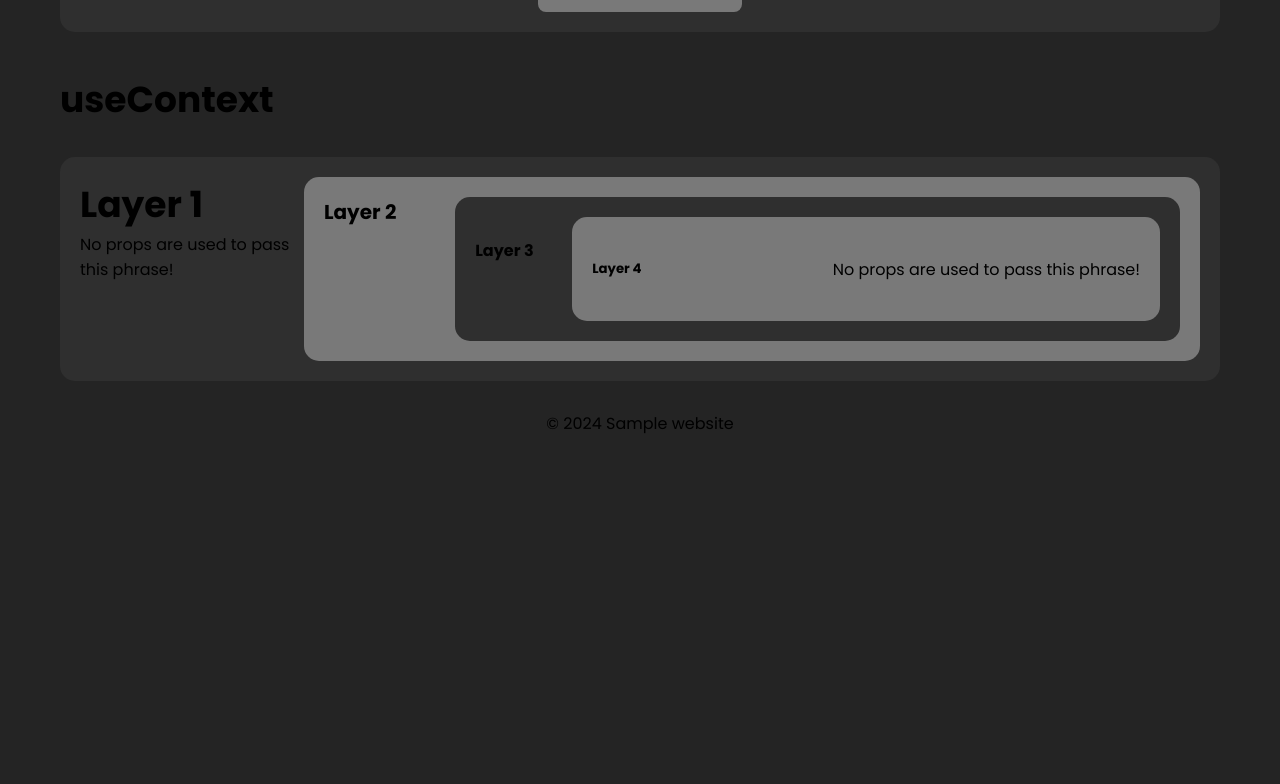
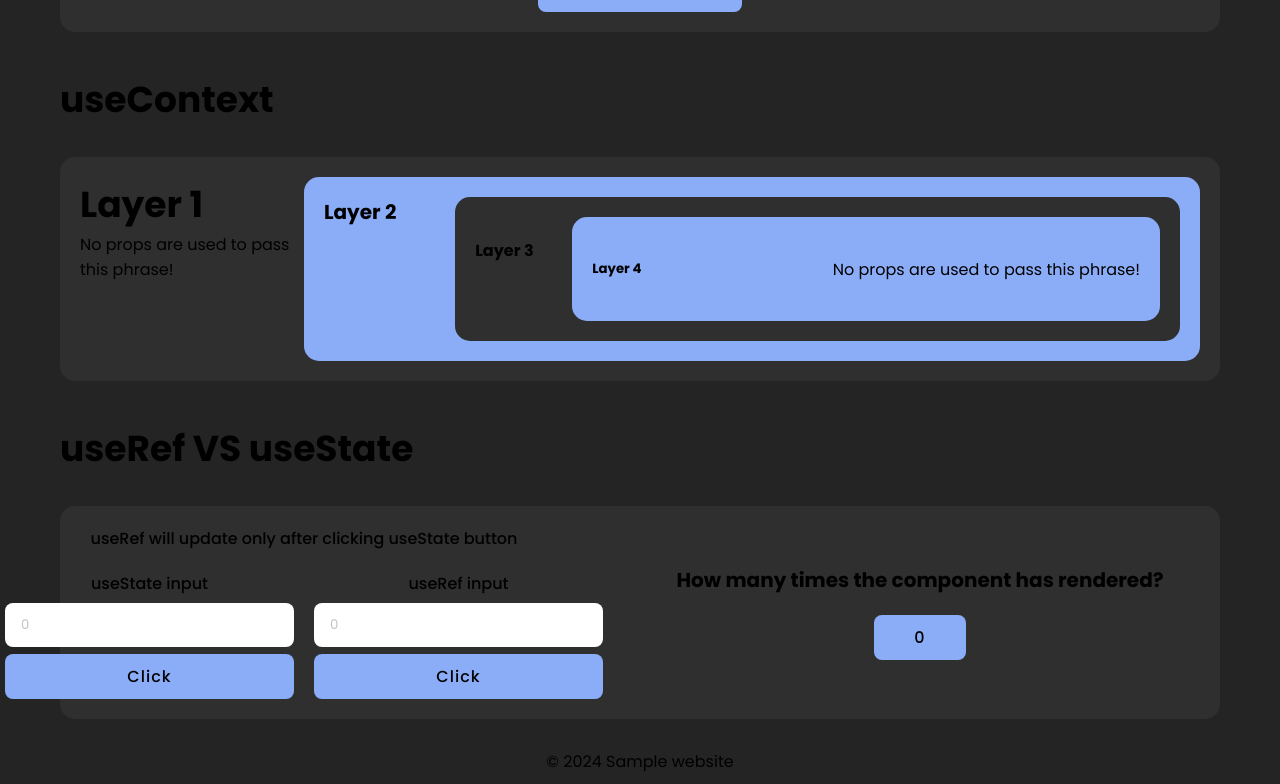
Before and after one commit to skmkqw/ReactSample, a React (Vite) app: page / in a window 1280 px wide. Shown: the part 2020-2804 px from the top of the page. Before the commit the page ends 2466 px from the top, so only its background shows below. Built offline with nearby package versions, Linux system fonts and the light colour scheme.

Commit message:
RefVsState component

```diff
--- a/src/App.jsx
+++ b/src/App.jsx
@@ -6,6 +6,7 @@ import ToDoList from "./Components/ToDoList/ToDoList.jsx";
 import Dimensions from "./Components/Dimesions/Dimensions.jsx";
 import Clock from "./Components/Clock/Clock.jsx";
 import NestedL1 from "./Components/Nested/NestedL1.jsx";
+import RefVsState from "./Components/RefVsState/RefVsState.jsx";
 
 function App() {
     const cards = [
@@ -36,6 +37,7 @@ function App() {
                 <Dimensions />
                 <Clock />
                 <NestedL1 />
+                <RefVsState />
             </div>
             <Footer/>
         </>
--- a/src/Components/Clock/Clock.module.css
+++ b/src/Components/Clock/Clock.module.css
@@ -21,7 +21,7 @@
 .clockContent > p {
     font-size: 38px;
     text-align: center;
-    background-color: #797979;
+    background-color: #8badf8;
     border-radius: 8px;
     letter-spacing: 3px;
     padding: 0 12px;
--- a/src/Components/Nested/NestedL2.jsx
+++ b/src/Components/Nested/NestedL2.jsx
@@ -5,7 +5,7 @@ function NestedL2()
         padding: 20 + 'px',
         display: 'flex',
         justifyContent: 'space-between',
-        backgroundColor: '#797979',
+        backgroundColor: '#8badf8',
         flex: '0 1 80%'
     }
 
--- a/src/Components/Nested/NestedL4.jsx
+++ b/src/Components/Nested/NestedL4.jsx
@@ -11,7 +11,7 @@ function NestedL4()
         display: 'flex',
         justifyContent: 'space-between',
         alignItems: 'center',
-        backgroundColor: '#797979',
+        backgroundColor: '#8badf8',
         flex: '0 1 80%'
     }
 
--- /dev/null
+++ b/src/Components/RefVsState/RefVsState.jsx
@@ -0,0 +1,56 @@
+import styles from './RefVsState.module.css'
+import {useEffect, useRef, useState} from "react";
+function RefVsState()
+{
+    const [count, setCount] = useState(0);
+
+    const counterRef = useRef(0); // useRef does not trigger component render instead of useState
+                                            // it is represented as an object with the only field: current
+
+    const resultRef = useRef(0);
+
+    useEffect(() => {
+        resultRef.current++;
+    });
+
+    function handleStateClick()
+    {
+        setCount(c => c + 1);
+    }
+
+    function handleRefClick()
+    {
+        counterRef.current = counterRef.current + 1;
+    }
+
+    return (
+        <section>
+            <h2>useRef VS useState</h2>
+            <div className={`card ${styles.refCard}`}>
+                <div className={styles.refContentWrapper}>
+                    <div className={styles.refContent}>
+                        <p>useRef will update only after clicking useState button</p>
+                        <div className={styles.refInputs}>
+                            <div className='input-group'>
+                                <label htmlFor="stateInput">useState input</label>
+                                <input type="text" id='stateInput' readOnly={true} value={count}/>
+                                <button className='btn' onClick={handleStateClick}>Click</button>
+                            </div>
+                            <div className='input-group'>
+                                <label htmlFor="refInput">useRef input</label>
+                                <input type="text" id='refInput' readOnly={true} value={counterRef.current}/>
+                                <button className='btn' onClick={handleRefClick}>Click</button>
+                            </div>
+                        </div>
+                    </div>
+                    <div className={styles.refResult}>
+                        <h3>How many times the component has rendered?</h3>
+                        <div className={`btn ${styles.refCounter}`}>{resultRef.current}</div>
+                    </div>
+                </div>
+            </div>
+        </section>
+    );
+}
+
+export default RefVsState
--- /dev/null
+++ b/src/Components/RefVsState/RefVsState.module.css
@@ -0,0 +1,52 @@
+.refCard {
+    padding: 20px;
+}
+
+.refContentWrapper {
+    width: 100%;
+    display: flex;
+    justify-content: space-between;
+    align-items: center;
+    text-align: center;
+}
+
+.refContent {
+    max-width: 40%;
+    display: flex;
+    flex-direction: column;
+    align-items: center;
+    gap: 20px;
+    font-weight: 500;
+}
+
+.refInputs {
+    display: flex;
+    align-items: center;
+    gap: 20px;
+}
+
+.refResult {
+    text-align: end;
+    display: flex;
+    flex-direction: column;
+    align-items: center;
+    gap: 20px;
+    min-width: 50%;
+}
+
+.refCounter {
+    text-align: center;
+    font-weight: 500;
+    padding: 10px 40px !important;
+}
+
+@media (max-width: 950px) {
+    .refContentWrapper {
+        flex-direction: column-reverse;
+        gap: 50px;
+    }
+
+    .refResult {
+        text-align: center;
+    }
+}
```
Also changed, not shown: 1 other file (tests, documents, lock files or other folders).
